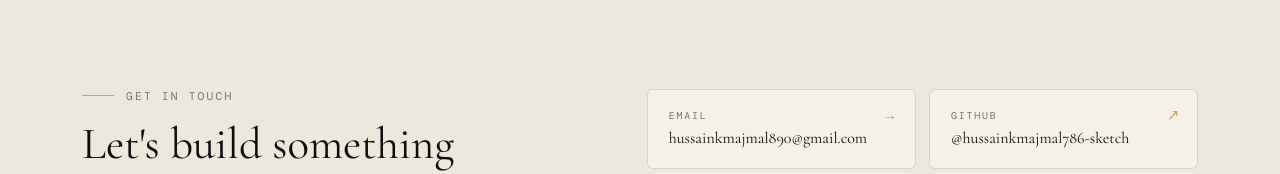
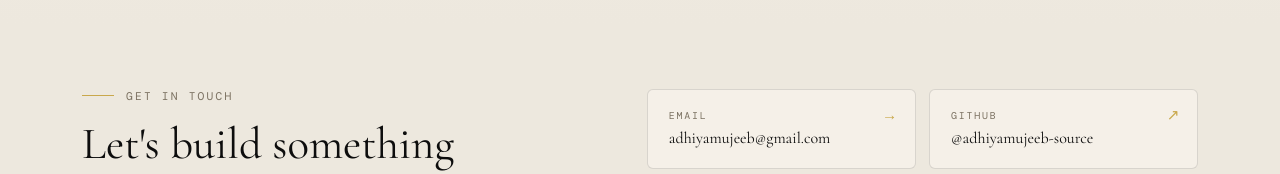
Before and after one commit to adhiyamujeeb-source/portfolio-main, a React (Vite) app: page / in a window 1280 px wide. Shown: the part 3400-3574 px from the top of the page. Built offline with nearby package versions, Linux system fonts and the light colour scheme; a web font is replaced by a local one.

Commit message:
Update contact links in Portfolio.jsx
Removed outdated email and GitHub links from the portfolio.

```diff
--- a/Portfolio.jsx
+++ b/Portfolio.jsx
@@ -232,17 +232,16 @@ export default function Portfolio() {
 
             <ul className="connect-channels">
              <li>
-                <a href="mailto:hussainkmajmal890@gmail.com" className="channel-card">
+  <a href="mailto:adhiyamujeeb@gmail.com" className="channel-card">
     <span className="channel-label">Email</span>
-                  <span className="channel-value">hussainkmajmal890@gmail.com</span>
+    <span className="channel-value">adhiyamujeeb@gmail.com</span>
     <span className="channel-arrow">→</span>
   </a>
 </li>
 <li>
-                <a href="https://share.google/VuGkaBeMqVD1TxEt6
-" target="_blank" rel="noreferrer" className="channel-card">
+  <a href="https://github.com/adhiyamujeeb-source" target="_blank" rel="noreferrer" className="channel-card">
     <span className="channel-label">GitHub</span>
-                  <span className="channel-value">@hussainkmajmal786-sketch</span>
+    <span className="channel-value">@adhiyamujeeb-source</span>
     <span className="channel-arrow">↗</span>
   </a>
 </li>
```
Lines whose indentation alone changed are shown as unchanged.
